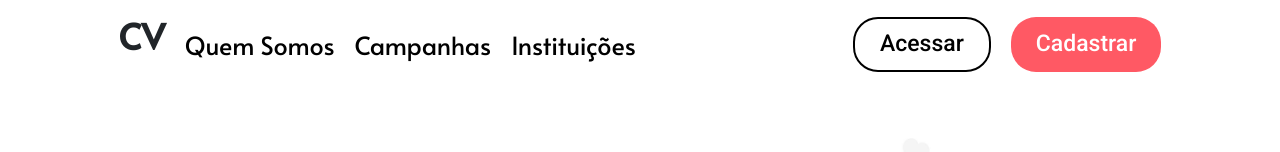
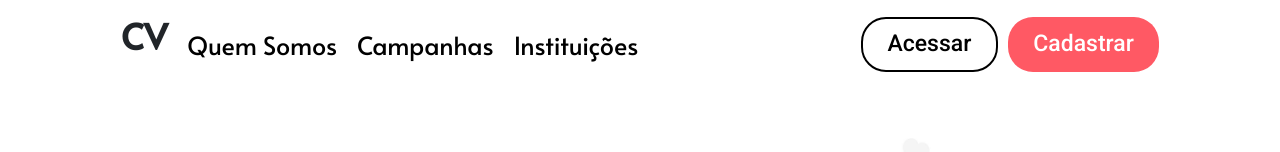
Before and after one commit to Guilherme-Humberto/CV-Web, a React (Create React App) app: page / in a window 1280 px wide. Shown: the top 152 px of the page. Built offline with nearby package versions, Linux system fonts and the light colour scheme; no server answers.

Commit message:
Componentes

```diff
--- a/src/components/Modals/ModalLogin/styles.js
+++ b/src/components/Modals/ModalLogin/styles.js
@@ -7,7 +7,7 @@ export const Container = styled(motion.div)`
     top: 0;
     right: 0;
     height: 100%;
-    max-width: 400px;
+    width: 100%;
     max-width: 400px;
     background: #f5f1ed;
     box-shadow: -10px 0px 20px rgb(0, 0, 0, 0.3);
--- a/src/components/Modals/ModalNav/index.js
+++ b/src/components/Modals/ModalNav/index.js
@@ -21,7 +21,7 @@ const ModalNav = ({ closeModal }) => {
     <Container
       initial={{ x: "100%" }}
       animate={{ x: 0 }}
-      transition={{ duration: 0.5 }}
+      transition={{ duration: 0.3 }}
     >
       <ButtonCloseModal onClick={closeModal}>
         <AiOutlineClose size={30}/>
--- a/src/components/Navbar/NavBarMain/styles.js
+++ b/src/components/Navbar/NavBarMain/styles.js
@@ -22,7 +22,6 @@ export const Container = styled(motion.div)`
           font-size: 16px;
           padding: 5px 10px;
       }
-    padding: 5px;
   }
 `;
 
@@ -52,7 +51,7 @@ export const Logo = styled.p`
 
 export const ContainerButtons = styled.div`
     display: flex;
-    gap: 20px;
+    gap: 10px;
 `
 export const Button = styled.button`
     padding: 8px 25px;
```
